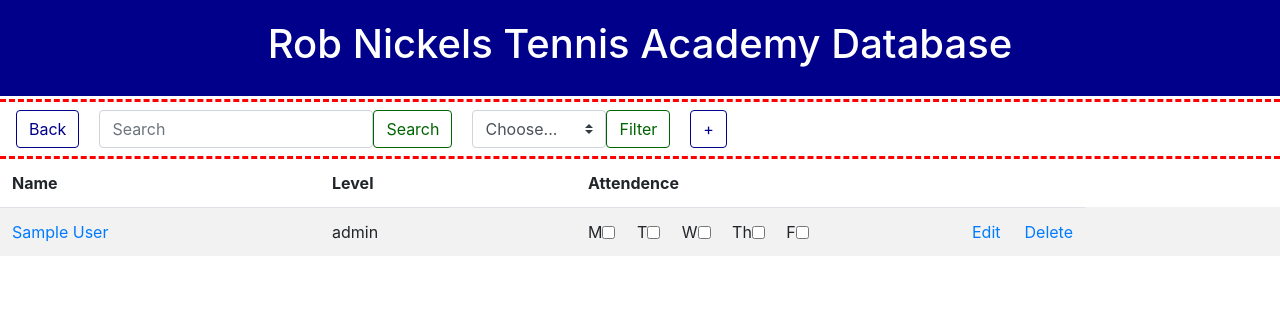
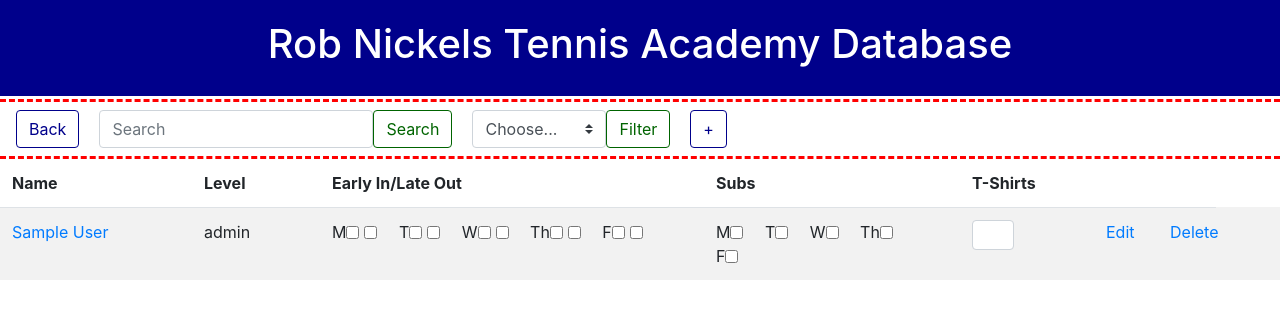
Before and after one commit to dodgemai/TennisCamp, a PHP site: page / in a window 1280 px wide. Shown: the top 319 px of the page. Run offline with PHP 8.4, Linux system fonts and the light colour scheme; tables that the repository leaves empty hold one stand-in row (values such as "Sample post"); data that the repository does not hold is empty.

Commit message:
need to add attendence, sub, and t shirt quanitity functionality

```diff
--- a/public/css/style.css
+++ b/public/css/style.css
@@ -80,7 +80,10 @@ th {
     vertical-align: center;
     border: none;
 }
-
+.attendence .btn-link{
+  padding: 0px;
+  height: 30px;
+}
 /* Create form stylings*/
 label {
   display: inline-block;
@@ -95,7 +98,11 @@ label {
 #id {
   display: none;
 } */
-
+.tshirt-qty .form-control{
+  padding-left: 3px;
+  height: 30px;
+  width: 40%;
+}
 
 /* Create form stylings*/
 .form-group label {
--- a/public/index.php
+++ b/public/index.php
@@ -32,9 +32,11 @@ try {
   <table>
       <thead>
           <tr>
-              <th style="width: 25%">Name</th>
-              <th style="width: 20%">Level</th>
-              <th style="width: 30%">Attendence</th>
+              <th style="width: 15%;">Name</th>
+              <th style="width: 10%;">Level</th>
+              <th style="width: 30%;">Early In/Late Out</th>
+              <th style="width: 20%;">Subs</th>
+              <th style="width: 10%;">T-Shirts</th>
               <th></th>
               <th></th>
           </tr>
@@ -42,33 +44,70 @@ try {
       <tbody>
       <?php foreach ($result as $row) : ?>
           <tr>
-              <td style="width: 25%"><a href="profile-single.php?id=<?php echo escape($row["id"]); ?>"><?php echo escape($row["name"]); ?></a></td>
-              <td style="width: 20%"><?php echo escape($row["level"]); ?></td>
-              <td style="width: 30%">
-                <div class="attendence">
+              <td style="width: 15%;"><a href="profile-single.php?id=<?php echo escape($row["id"]); ?>"><?php echo escape($row["name"]); ?></a></td>
+              <td style="width: 10%;"><?php echo escape($row["level"]); ?></td>
+              <td style="width: 30%;">
+                <form class="attendence" action="update-attendence.php?id=<?php echo escape($row["id"]); ?>" method="get">
                   <div class="form-check form-check-inline">
-                    <label class="form-check-label" for="M">M</label>
-                    <input class="form-check-input" type="checkbox" id="M" value="<?php echo escape($row["attendence"][0]); ?>" onclick="update-attendence.php">
+                    <label class="form-check-label" for="monday">M</label>
+                    <input class="form-check-input" type="checkbox" id="monday" value="<?php echo escape($user["monday"]); ?>">
+                    <input class="form-check-input" type="checkbox" id="monday" value="<?php echo escape($user["monday"]); ?>">
                   </div>
                   <div class="form-check form-check-inline">
                     <label class="form-check-label" for="T">T</label>
-                    <input class="form-check-input" type="checkbox" id="T" value="Tuesday">
+                    <input class="form-check-input" type="checkbox" id="T" value="<?php echo escape($user["tuesday"]); ?>">
+                    <input class="form-check-input" type="checkbox" id="monday" value="<?php echo escape($user["monday"]); ?>">
                   </div>
                   <div class="form-check form-check-inline">
                     <label class="form-check-label" for="W">W</label>
-                    <input class="form-check-input" type="checkbox" id="W" value="Wednesday">
+                    <input class="form-check-input" type="checkbox" id="W" value="<?php echo escape($user["wednesday"]); ?>">
+                    <input class="form-check-input" type="checkbox" id="monday" value="<?php echo escape($user["monday"]); ?>">
                   </div>
                   <div class="form-check form-check-inline">
                     <label class="form-check-label" for="Th">Th</label>
-                    <input class="form-check-input" type="checkbox" id="Th" value="Thursday">
+                    <input class="form-check-input" type="checkbox" id="Th" value="<?php echo escape($user["thursday"]); ?>">
+                    <input class="form-check-input" type="checkbox" id="monday" value="<?php echo escape($user["monday"]); ?>">
                   </div>
                   <div class="form-check form-check-inline">
                     <label class="form-check-label" for="F">F</label>
-                    <input class="form-check-input" type="checkbox" id="F" value="Friday">
+                    <input class="form-check-input" type="checkbox" id="F" value="<?php echo escape($user["friday"]); ?>">
+                    <input class="form-check-input" type="checkbox" id="monday" value="<?php echo escape($user["monday"]); ?>">
                   </div>
-                </div></td>
-              <td><a href="update-single.php?id=<?php echo escape($row["id"]); ?>">Edit</a></td>
-              <td><a href="delete-single.php?id=<?php echo escape($row["id"]); ?>" onclick="return confirm('Are you sure?')">Delete</a></td>
+                  <!-- <button type="submit" class="btn btn-link" name="save" value="save">Save</button> -->
+                </form>
+              </td>
+              <td style="width: 20%;">
+                <form class="subs" action="update-subs.php?id=<?php echo escape($row["id"]); ?>" method="get">
+                  <div class="form-check form-check-inline">
+                    <label class="form-check-label" for="monday">M</label>
+                    <input class="form-check-input" type="checkbox" id="monday" value="<?php echo escape($user["monday"]); ?>">
+                  </div>
+                  <div class="form-check form-check-inline">
+                    <label class="form-check-label" for="T">T</label>
+                    <input class="form-check-input" type="checkbox" id="T" value="<?php echo escape($user["tuesday"]); ?>">
+                  </div>
+                  <div class="form-check form-check-inline">
+                    <label class="form-check-label" for="W">W</label>
+                    <input class="form-check-input" type="checkbox" id="W" value="<?php echo escape($user["wednesday"]); ?>">
+                  </div>
+                  <div class="form-check form-check-inline">
+                    <label class="form-check-label" for="Th">Th</label>
+                    <input class="form-check-input" type="checkbox" id="Th" value="<?php echo escape($user["thursday"]); ?>">
+                  </div>
+                  <div class="form-check form-check-inline">
+                    <label class="form-check-label" for="F">F</label>
+                    <input class="form-check-input" type="checkbox" id="F" value="<?php echo escape($user["friday"]); ?>">
+                  </div>
+                  <!-- <button type="submit" class="btn btn-link" name="save" value="save">Save</button> -->
+                </form>
+              </td>
+              <td style="width: 10%;">
+                <form class="tshirt-qty" action="update-tshirts.php?id=<?php echo escape($row["id"]); ?>" method="get">
+                    <input class="form-control" type="number" value="<?php echo escape($user["tshirt-qty"]); ?>">
+                </form>
+              </td>
+              <td style="width: 5%; padding: 5px;"><a class="btn btn-link" href="update-single.php?id=<?php echo escape($row["id"]); ?>">Edit</a></td>
+              <td style="width: 5%; padding: 5px"><a class="btn btn-link" href="delete-single.php?id=<?php echo escape($row["id"]); ?>" onclick="return confirm('Are you sure?')">Delete</a></td>
           </tr>
       <?php endforeach; ?>
       </tbody>
--- a/public/update-single.php
+++ b/public/update-single.php
@@ -236,7 +236,7 @@ if (isset($_GET['id'])) {
     <label for="pickUpList" class="col-3">Pick Up List </label>
     <input class="col-6" type="text" name="pickUpList" id="pickUpList" value="<?php echo escape($user["pickUpList"]); ?>"> <br />
   </div>
-  <input type="submit" name="update" value="Update">
+  <button type="submit" class="btn btn-primary" name="update" value="Update">Update</button>
 </form>
 
 <?php require "templates/footer.php"; ?>
```
Also changed, not shown: public/update-attendence.php (+12 -8 lines).
